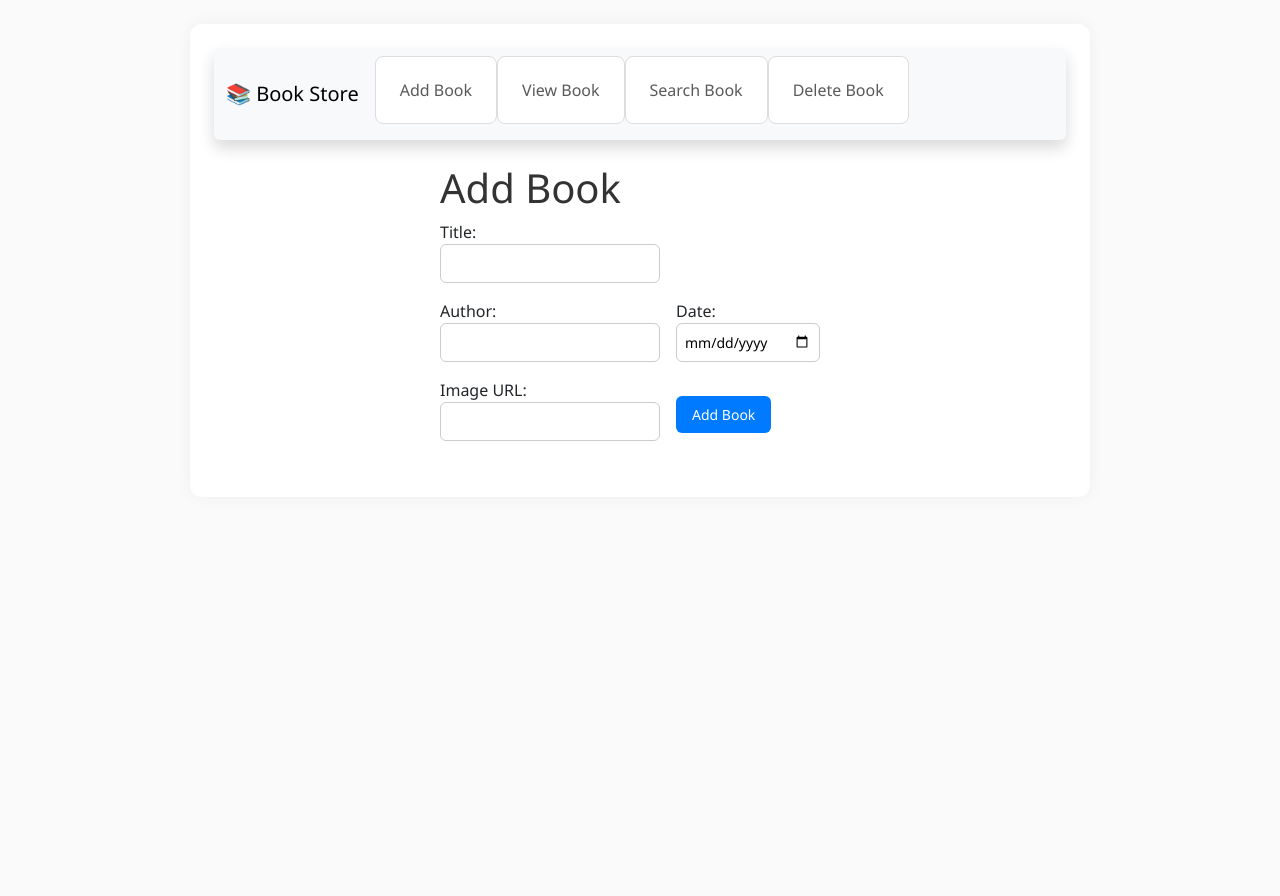
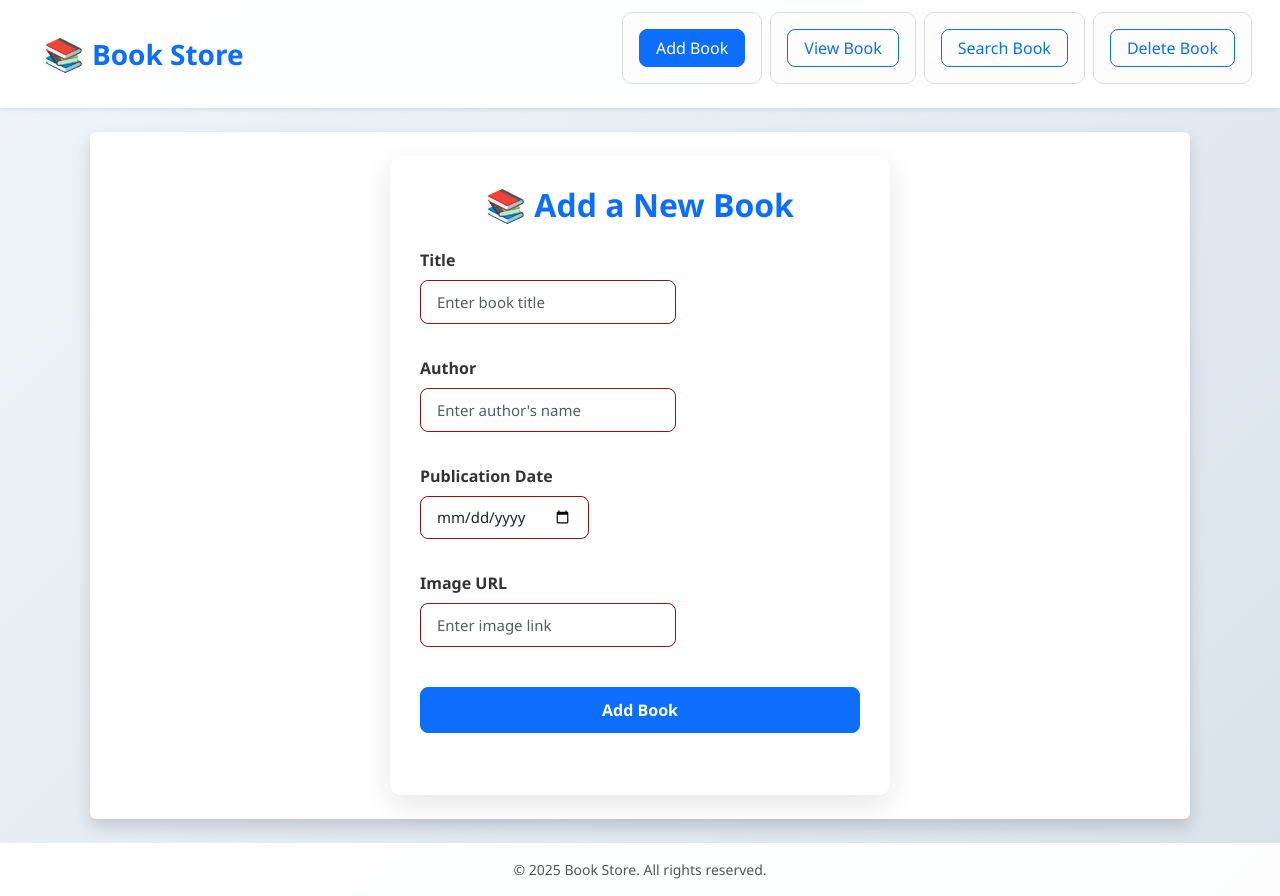
Before and after one commit to 371aniket/Book-Store, a React (Vite) app in the folder FRONTEND/: page /add in a window 1280 px wide. Before the commit the page ends 800 px from the top, so only its background shows below. Built offline with nearby package versions, Linux system fonts and the light colour scheme.

Commit message:
Updated layout and styles for full-page view and book display

```diff
--- a/FRONTEND/src/App.css
+++ b/FRONTEND/src/App.css
@@ -1,25 +1,28 @@
-/* App.css */
-
-
 /* Global Styles */
-
-body {
-    font-family: 'Segoe UI', Tahoma, Geneva, Verdana, sans-serif;
-    background-color: #fafafa;
+html, body {
+    height: 100%;
     margin: 0;
     padding: 0;
+    font-family: 'Segoe UI', Tahoma, Geneva, Verdana, sans-serif;
+    background: linear-gradient(135deg, #d41497, #d5b3ff);
+    color: #333;
 }
 
+/* App Container */
+.app-container {
+    min-height: 100vh;
+    display: flex;
+    flex-direction: column;
+}
 
 /* Navigation Bar */
-
 nav {
-    background-color: #f8f9fa;
+    background-color: rgba(3, 37, 71, 0.95);
+    backdrop-filter: blur(6px);
     padding: 1rem 2rem;
-    box-shadow: 0 2px 10px rgba(0, 0, 0, 0.1);
-    display: flex;
-    align-items: center;
-    gap: 1.5rem;
+    box-shadow: 0 10px 16px rgba(0, 0, 0, 0.05);
+    z-index: 1000;
+    border-radius: 0;
 }
 
 nav a {
@@ -27,35 +30,40 @@ nav a {
     color: #333;
     font-size: 16px;
     border-radius: 6px;
+    padding: 8px 16px;
+    transition: all 0.3s ease;
 }
 
-nav a:hover {
-    color: #007bff;
+nav a:hover,
+nav a.active {
+    background-color: #e600ff;
+    color: white !important;
+    box-shadow: 0 20px 20px rgba(195, 0, 255, 0.2);
 }
 
-
-/* Page Container */
+/* Main Content Area */
+main {
+    flex-grow: 1;
+    padding: 2rem;
+}
 
 .container {
-    max-width: 900px;
-    margin: 2rem auto;
-    padding: 1.5rem;
-    background-color: #fff;
-    border-radius: 12px;
-    box-shadow: 0 0 15px rgba(0, 0, 0, 0.05);
+    background-color:palevioletred;
+    border-radius: 16px;
+    box-shadow: 0 8px 24px rgba(0, 0, 0, 0.08);
+    max-width: 1100px;
+    margin: auto;
+    padding: 2rem;
 }
 
-
 /* Headings */
-
-h2,
-h1 {
-    color: #333;
+h1, h2 {
+    color: #039fdd;
+    margin-bottom: 1rem;
+    font-weight: 600;
 }
 
-
 /* Form Styling */
-
 form {
     display: flex;
     flex-wrap: wrap;
@@ -67,62 +75,108 @@ form {
 input[type="text"],
 input[type="date"],
 input[type="file"] {
-    padding: 0.5rem;
-    border: 1px solid #ccc;
-    border-radius: 6px;
-    font-size: 14px;
+    padding: 0.6rem 1rem;
+    border: 1px solid #990e0e;
+    border-radius: 8px;
+    font-size: 15px;
+    flex-grow: 1;
+    transition: border-color 0.3s;
+}
+
+input:focus {
+    border-color: #e100ff;
+    outline: none;
 }
 
 button {
-    padding: 0.5rem 1rem;
-    background-color: #007bff;
+    padding: 0.6rem 1.2rem;
+    background-color: #c300ff;
     color: white;
     border: none;
-    border-radius: 6px;
+    border-radius: 8px;
     cursor: pointer;
     font-size: 14px;
+    font-weight: 500;
+    transition: background-color 0.3s ease, transform 0.2s;
 }
 
 button:hover {
     background-color: #0056b3;
+    transform: translateY(-1px);
 }
 
-
 /* Book List */
-
 ul {
     list-style-type: none;
     padding: 0;
+    margin: 0;
 }
 
 li {
-    background-color: #fff;
-    padding: 0.8rem 1rem;
-    margin-bottom: 0.5rem;
+    background-color: #fdfdfd;
+    padding: 1rem;
+    margin-bottom: 0.75rem;
     border: 1px solid #ddd;
-    border-radius: 8px;
+    border-radius: 10px;
     display: flex;
     justify-content: space-between;
     align-items: center;
+    transition: box-shadow 0.3s;
 }
 
+li:hover {
+    box-shadow: 0 6px 12px rgba(0, 0, 0, 0.05);
+}
 
 /* Book Grid */
-
 .book-grid {
     display: grid;
-    grid-template-columns: repeat(3, 1fr);
-    gap: 1rem;
+    grid-template-columns: repeat(auto-fill, minmax(260px, 1fr));
+    gap: 1.5rem;
     margin-top: 1rem;
 }
 
 .book-card {
-    background-color: #fff;
-    padding: 1rem;
-    border: 1px solid #ddd;
-    border-radius: 10px;
-    box-shadow: 0 2px 5px rgba(0, 0, 0, 0.05);
+    background-color: #00a6ff;
+    padding: 1.5rem;
+    border: 1px solid #160202;
+    border-radius: 14px;
+    box-shadow: 0 4px 10px rgba(0, 0, 0, 0.05);
     display: flex;
     flex-direction: column;
-    justify-content: space-between;
+    gap: 1rem;
+    transition: box-shadow 0.3s ease;
 }
+
+.book-card:hover {
+    box-shadow: 0 6px 16px rgba(0, 0, 0, 0.08);
+}
+
+/* Footer */
+footer {
+    background-color: rgba(255, 255, 255, 0.95);
+    text-align: center;
+    padding: 1rem 0;
+    font-size: 14px;
+    color: #555;
+}
+
+/* Responsive */
+@media (max-width: 768px) {
+    nav {
+        flex-direction: column;
+        align-items: flex-start;
+    }
+
+    nav a {
+        margin-top: 0.5rem;
+    }
+
+    .container {
+        padding: 1.2rem;
+    }
+
+    .book-grid {
+        grid-template-columns: 1fr;
+    }
+}
--- a/FRONTEND/src/App.jsx
+++ b/FRONTEND/src/App.jsx
@@ -1,5 +1,5 @@
 import React from "react";
-import { BrowserRouter as Router, Route, Routes, Link } from "react-router-dom";
+import { BrowserRouter as Router, Route, Routes, NavLink } from "react-router-dom";
 import AddBook from './components/AddBook';
 import UpdateBook from './components/UpdateBook';
 import DeleteBook from './components/DeleteBook';
@@ -11,31 +11,95 @@ import './App.css';
 const App = () => {
   return (
     <Router>
-      <div className="container mt-4">
-        <nav className="navbar navbar-expand-lg navbar-light bg-light mb-4 rounded shadow">
+      <div
+        className="d-flex flex-column min-vh-100"
+        style={{
+          background: "linear-gradient(135deg, #f0f4f8, #d9e2ec)",
+        }}
+      >
+        {/* Navbar */}
+        <nav
+          className="navbar navbar-expand-lg shadow-sm"
+          style={{
+            backgroundColor: "rgba(255, 255, 255, 0.95)",
+            padding: "0.75rem 1rem",
+          }}
+        >
           <div className="container-fluid">
-            <Link className="navbar-brand" to="/">📚 Book Store</Link>
-            <div className="collapse navbar-collapse">
-              <ul className="navbar-nav me-auto mb-2 mb-lg-0">
-                <li className="nav-item">
-                  <Link className="nav-link" to="/add">Add Book</Link>
+            <NavLink
+              to="/"
+              className="navbar-brand fw-bold d-flex align-items-center fs-3 text-primary"
+            >
+              <span role="img" aria-label="books" className="me-2" style={{ fontSize: "2rem" }}>
+                📚
+              </span>
+              Book Store
+            </NavLink>
+            <button
+              className="navbar-toggler"
+              type="button"
+              data-bs-toggle="collapse"
+              data-bs-target="#navbarNav"
+              aria-controls="navbarNav"
+              aria-expanded="false"
+              aria-label="Toggle navigation"
+            >
+              <span className="navbar-toggler-icon" />
+            </button>
+            <div className="collapse navbar-collapse" id="navbarNav">
+              <ul className="navbar-nav ms-auto gap-2">
+                {[
+                  { to: "/add", label: "Add Book" },
+                  { to: "/view", label: "View Book" },
+                  { to: "/search", label: "Search Book" },
+                  { to: "/delete", label: "Delete Book" },
+                ].map(({ to, label }) => (
+                  <li className="nav-item" key={to}>
+                    <NavLink
+                      to={to}
+                      className={({ isActive }) =>
+                        `btn ${isActive ? "btn-primary" : "btn-outline-primary"}`
+                      }
+                      style={{
+                        borderRadius: "0.5rem",
+                        padding: "6px 16px",
+                        fontWeight: "500",
+                        transition: "all 0.3s ease",
+                      }}
+                      onMouseEnter={(e) => {
+                        e.currentTarget.style.boxShadow = "0 4px 10px rgba(0, 123, 255, 0.3)";
+                      }}
+                      onMouseLeave={(e) => {
+                        e.currentTarget.style.boxShadow = "none";
+                      }}
+                    >
+                      {label}
+                    </NavLink>
                   </li>
-                <li className="nav-item">
-                  <Link className="nav-link" to="/view">View Book</Link>
-                </li>
-                <li className="nav-item">
-                  <Link className="nav-link" to="/search">Search Book</Link>
-                </li>
-                <li className="nav-item">
-                  <Link className="nav-link" to="/delete">Delete Book</Link>
-                </li>
+                ))}
               </ul>
             </div>
           </div>
         </nav>
 
+        {/* Main Content */}
+        <main
+          className="flex-grow-1 py-4 px-3 px-md-5"
+          style={{
+            backgroundColor: "transparent",
+          }}
+        >
+          <div className="container shadow rounded p-4" style={{ backgroundColor: "#fff" }}>
             <Routes>
-          <Route path="/" element={<h1 className="text-center text-primary">Welcome to the Book Store</h1>} />
+              <Route
+                path="/"
+                element={
+                  <div className="text-center py-5">
+                    <h1 className="display-4 text-primary mb-3">Welcome to the Book Store</h1>
+                    <p className="lead text-muted">Manage your books easily with our intuitive interface.</p>
+                  </div>
+                }
+              />
               <Route path="/add" element={<AddBook />} />
               <Route path="/update/:id" element={<UpdateBook />} />
               <Route path="/delete" element={<DeleteBook />} />
@@ -43,6 +107,16 @@ const App = () => {
               <Route path="/view" element={<ViewBook />} />
             </Routes>
           </div>
+        </main>
+
+        {/* Footer */}
+        <footer
+          className="text-center py-3 mt-auto"
+          style={{ backgroundColor: "rgba(255, 255, 255, 0.95)", fontSize: "14px", color: "#555" }}
+        >
+          © {new Date().getFullYear()} Book Store. All rights reserved.
+        </footer>
+      </div>
     </Router>
   );
 };
--- a/FRONTEND/src/components/AddBook.jsx
+++ b/FRONTEND/src/components/AddBook.jsx
@@ -23,26 +23,44 @@ const AddBook = () => {
   };
 
   return (
-    <div style={{ maxWidth: '400px', margin: 'auto' }}>
-      <h1>Add Book</h1>
+    <div
+      style={{
+        maxWidth: '500px',
+        margin: 'auto',
+        background: 'rgba(255, 255, 255, 0.95)',
+        padding: '30px',
+        borderRadius: '12px',
+        boxShadow: '0 10px 30px rgba(0, 0, 0, 0.1)',
+      }}
+    >
+      <h2 className="text-center text-primary mb-4">📚 Add a New Book</h2>
       <form onSubmit={handleBook}>
-        <div>
-          <label>Title:</label><br />
-          <input type="text" name="title" required />
+        <div className="mb-3">
+          <label htmlFor="title" className="form-label fw-semibold">Title</label>
+          <input type="text" name="title" className="form-control" placeholder="Enter book title" required />
         </div>
-        <div>
-          <label>Author:</label><br />
-          <input type="text" name="author" required />
+        <div className="mb-3">
+          <label htmlFor="author" className="form-label fw-semibold">Author</label>
+          <input type="text" name="author" className="form-control" placeholder="Enter author's name" required />
         </div>
-        <div>
-          <label>Date:</label><br />
-          <input type="date" name="date" required />
+        <div className="mb-3">
+          <label htmlFor="date" className="form-label fw-semibold">Publication Date</label>
+          <input type="date" name="date" className="form-control" required />
         </div>
-        <div>
-          <label>Image URL:</label><br />
-          <input type="text" name="image" required />
+        <div className="mb-4">
+          <label htmlFor="image" className="form-label fw-semibold">Image URL</label>
+          <input type="text" name="image" className="form-control" placeholder="Enter image link" required />
         </div>
-        <button type="submit" style={{ marginTop: '10px' }}>
+        <button
+          type="submit"
+          className="btn btn-primary w-100"
+          style={{
+            padding: '10px',
+            fontWeight: 'bold',
+            fontSize: '16px',
+            borderRadius: '8px',
+          }}
+        >
           Add Book
         </button>
       </form>
--- a/FRONTEND/src/components/DeleteBook.jsx
+++ b/FRONTEND/src/components/DeleteBook.jsx
@@ -23,8 +23,7 @@ const DeleteBook = () => {
     if (!confirmDelete) return;
 
     try {
-     await axios.delete(`https://book-store-backend-smid.onrender.com/books/${id}`);
-
+      await axios.delete(`https://book-store-backend-smid.onrender.com/books/${id}`);
       alert('Book deleted successfully');
       fetchBooks();
     } catch (error) {
@@ -34,46 +33,54 @@ const DeleteBook = () => {
   };
 
   return (
-    <div style={{ maxWidth: '600px', margin: 'auto' }}>
-      <h2>Delete Books</h2>
+    <div
+      style={{
+        maxWidth: '800px',
+        margin: 'auto',
+        background: 'rgba(255, 255, 255, 0.95)',
+        padding: '30px',
+        borderRadius: '12px',
+        boxShadow: '0 10px 25px rgba(0, 0, 0, 0.08)',
+      }}
+    >
+      <h2 className="text-center text-danger mb-4">🗑️ Delete Books</h2>
       {books.length === 0 ? (
-        <p>No books available</p>
+        <p className="text-center text-muted">No books available.</p>
       ) : (
-        <ul style={{ listStyle: 'none', padding: 0 }}>
+        <div className="row g-3">
           {books.map((book) => (
-            <li
-              key={book._id}
-              style={{
-                border: '1px solid #ccc',
-                borderRadius: '8px',
-                padding: '10px',
-                marginBottom: '10px',
-              }}
-            >
-              <div><strong>{book.title}</strong> by {book.author}</div>
-              <div>Date: {book.date}</div>
-              {book.image && (
+            <div key={book._id} className="col-md-6">
+              <div
+                className="p-3 border rounded shadow-sm d-flex flex-column justify-content-between h-100"
+                style={{ backgroundColor: '#f8f9fa' }}
+              >
                 <div>
-                  <img src={book.image} alt={book.title} style={{ width: '100px', marginTop: '5px' }} />
+                  <h5 className="mb-1 text-primary">{book.title}</h5>
+                  <p className="mb-1">
+                    <strong>Author:</strong> {book.author}
+                  </p>
+                  <p className="mb-2">
+                    <strong>Date:</strong> {new Date(book.date).toLocaleDateString()}
+                  </p>
+                  {book.image && (
+                    <img
+                      src={book.image}
+                      alt={book.title}
+                      style={{ width: '100%', height: '180px', objectFit: 'cover', borderRadius: '6px' }}
+                      className="mb-2"
+                    />
+                  )}
                 </div>
-              )}
-              <button
-                onClick={() => handleDelete(book._id)}
-                style={{
-                  marginTop: '10px',
-                  backgroundColor: '#e74c3c',
-                  color: 'white',
-                  border: 'none',
-                  padding: '6px 12px',
-                  borderRadius: '4px',
-                  cursor: 'pointer'
-                }}
-              >
-                Delete
-              </button>
-            </li>
+                <button
+                  className="btn btn-danger w-100"
+                  onClick={() => handleDelete(book._id)}
+                >
+                  Delete Book
+                </button>
+              </div>
+            </div>
           ))}
-        </ul>
+        </div>
       )}
     </div>
   );
--- a/FRONTEND/src/components/UpdateBook.jsx
+++ b/FRONTEND/src/components/UpdateBook.jsx
@@ -3,7 +3,7 @@ import axios from "axios";
 import { useParams, useNavigate } from "react-router-dom";
 
 const UpdateBook = () => {
-  const { id } = useParams(); // book ID from route
+  const { id } = useParams();
   const navigate = useNavigate();
 
   const [book, setBook] = useState({
@@ -14,7 +14,6 @@ const UpdateBook = () => {
   });
 
   useEffect(() => {
-    // fetch book details
     const fetchBook = async () => {
       try {
         const res = await axios.get(`https://book-store-backend-smid.onrender.com/books/${id}`);
@@ -36,7 +35,7 @@ const UpdateBook = () => {
     try {
       await axios.put(`https://book-store-backend-smid.onrender.com/books/${id}`, book);
       alert("Book updated successfully");
-      navigate("/"); // redirect to home or book list
+      navigate("/");
     } catch (error) {
       console.error("Error updating book:", error);
       alert("Failed to update book");
@@ -44,50 +43,100 @@ const UpdateBook = () => {
   };
 
   return (
-    <div style={{ maxWidth: "500px", margin: "auto" }}>
-      <h1>Update Book</h1>
-      <form onSubmit={handleUpdate}>
+    <div
+      style={{
+        maxWidth: "600px",
+        margin: "40px auto",
+        padding: "30px",
+        background: "linear-gradient(135deg, #d0e2ff, #e6ccff)",
+        borderRadius: "16px",
+        boxShadow: "0 10px 25px rgba(0, 0, 0, 0.1)"
+      }}
+    >
+      <h2 className="text-center" style={{ color: "#2c3e50", marginBottom: "20px" }}>✏️ Update Book</h2>
+      <form onSubmit={handleUpdate} style={{ display: "flex", flexDirection: "column", gap: "15px" }}>
         <div>
-          <label>Title:</label><br />
+          <label><strong>Title:</strong></label><br />
           <input
             type="text"
             name="title"
             value={book.title}
             onChange={handleChange}
             required
+            style={{
+              width: "100%",
+              padding: "10px",
+              borderRadius: "8px",
+              border: "1px solid #ccc"
+            }}
           />
         </div>
         <div>
-          <label>Author:</label><br />
+          <label><strong>Author:</strong></label><br />
           <input
             type="text"
             name="author"
             value={book.author}
             onChange={handleChange}
             required
+            style={{
+              width: "100%",
+              padding: "10px",
+              borderRadius: "8px",
+              border: "1px solid #ccc"
+            }}
           />
         </div>
         <div>
-          <label>Date:</label><br />
+          <label><strong>Date:</strong></label><br />
           <input
             type="date"
             name="date"
             value={book.date}
             onChange={handleChange}
             required
+            style={{
+              width: "100%",
+              padding: "10px",
+              borderRadius: "8px",
+              border: "1px solid #ccc"
+            }}
           />
         </div>
         <div>
-          <label>Image URL:</label><br />
+          <label><strong>Image URL:</strong></label><br />
           <input
             type="text"
             name="image"
             value={book.image}
             onChange={handleChange}
             required
+            style={{
+              width: "100%",
+              padding: "10px",
+              borderRadius: "8px",
+              border: "1px solid #ccc"
+            }}
           />
         </div>
-        <button type="submit" style={{ marginTop: "10px" }}>Update</button>
+        <button
+          type="submit"
+          style={{
+            marginTop: "10px",
+            padding: "10px 20px",
+            backgroundColor: "#6a0dad",
+            color: "white",
+            border: "none",
+            borderRadius: "8px",
+            cursor: "pointer",
+            fontWeight: "bold",
+            transition: "background 0.3s ease"
+          }}
+          onMouseOver={(e) => (e.target.style.backgroundColor = "#5300a5")}
+          onMouseOut={(e) => (e.target.style.backgroundColor = "#6a0dad")}
+        >
+          Update
+        </button>
       </form>
     </div>
   );
--- a/FRONTEND/src/components/ViewBook.jsx
+++ b/FRONTEND/src/components/ViewBook.jsx
@@ -19,34 +19,64 @@ const ViewBook = () => {
   };
 
   return (
-    <div style={{ padding: '20px' }}>
-      <h1 style={{ textAlign: 'center' }}>📚 View Book Details</h1>
+    <div
+      style={{
+        padding: '40px 20px',
+        minHeight: '100vh',
+        background: 'linear-gradient(135deg, #d0e2ff, #e6ccff)',
+        fontFamily: 'Arial, sans-serif',
+      }}
+    >
+      <h1 style={{ textAlign: 'center', color: '#2c3e50', marginBottom: '30px' }}>
+        📚 View Book Details
+      </h1>
 
-      <div style={{ display: 'flex', flexWrap: 'wrap', gap: '20px', justifyContent: 'center' }}>
+      <div
+        style={{
+          display: 'flex',
+          flexWrap: 'wrap',
+          gap: '24px',
+          justifyContent: 'center',
+        }}
+      >
         {books.length === 0 ? (
-          <p>No books found</p>
+          <p style={{ fontSize: '18px', color: '#555' }}>No books found</p>
         ) : (
           books.map((book) => (
             <div
               key={book._id}
               style={{
-                border: '1px solid #ccc',
-                borderRadius: '12px',
-                padding: '15px',
+                border: '1px solid #ddd',
+                borderRadius: '16px',
+                padding: '20px',
                 width: '250px',
+                backgroundColor: '#ffffff',
                 textAlign: 'center',
-                boxShadow: '0 2px 8px rgba(0,0,0,0.1)',
+                boxShadow: '0 6px 20px rgba(0,0,0,0.1)',
+                transition: 'transform 0.2s ease',
               }}
+              onMouseOver={(e) => (e.currentTarget.style.transform = 'scale(1.03)')}
+              onMouseOut={(e) => (e.currentTarget.style.transform = 'scale(1)')}
             >
               <img
                 src={book.image}
                 alt={book.title}
-                style={{ width: '100%', height: '300px', objectFit: 'cover', borderRadius: '8px' }}
+                style={{
+                  width: '100%',
+                  height: '300px',
+                  objectFit: 'cover',
+                  borderRadius: '10px',
+                  marginBottom: '12px',
+                }}
                 onError={(e) => (e.target.style.display = 'none')}
               />
-              <h3>{book.title}</h3>
-              <p><strong>Author:</strong> {book.author}</p>
-              <p><strong>Date:</strong> {book.date}</p>
+              <h3 style={{ margin: '10px 0', color: '#34495e' }}>{book.title}</h3>
+              <p style={{ margin: '5px 0', fontSize: '14px' }}>
+                <strong>Author:</strong> {book.author}
+              </p>
+              <p style={{ margin: '5px 0', fontSize: '14px' }}>
+                <strong>Date:</strong> {book.date}
+              </p>
             </div>
           ))
         )}
```
Also changed, not shown: FRONTEND/src/components/SearchBook.jsx (+45 -29 lines), 1 other file (tests, documents, lock files or other folders). Lines whose indentation alone changed are shown as unchanged.
